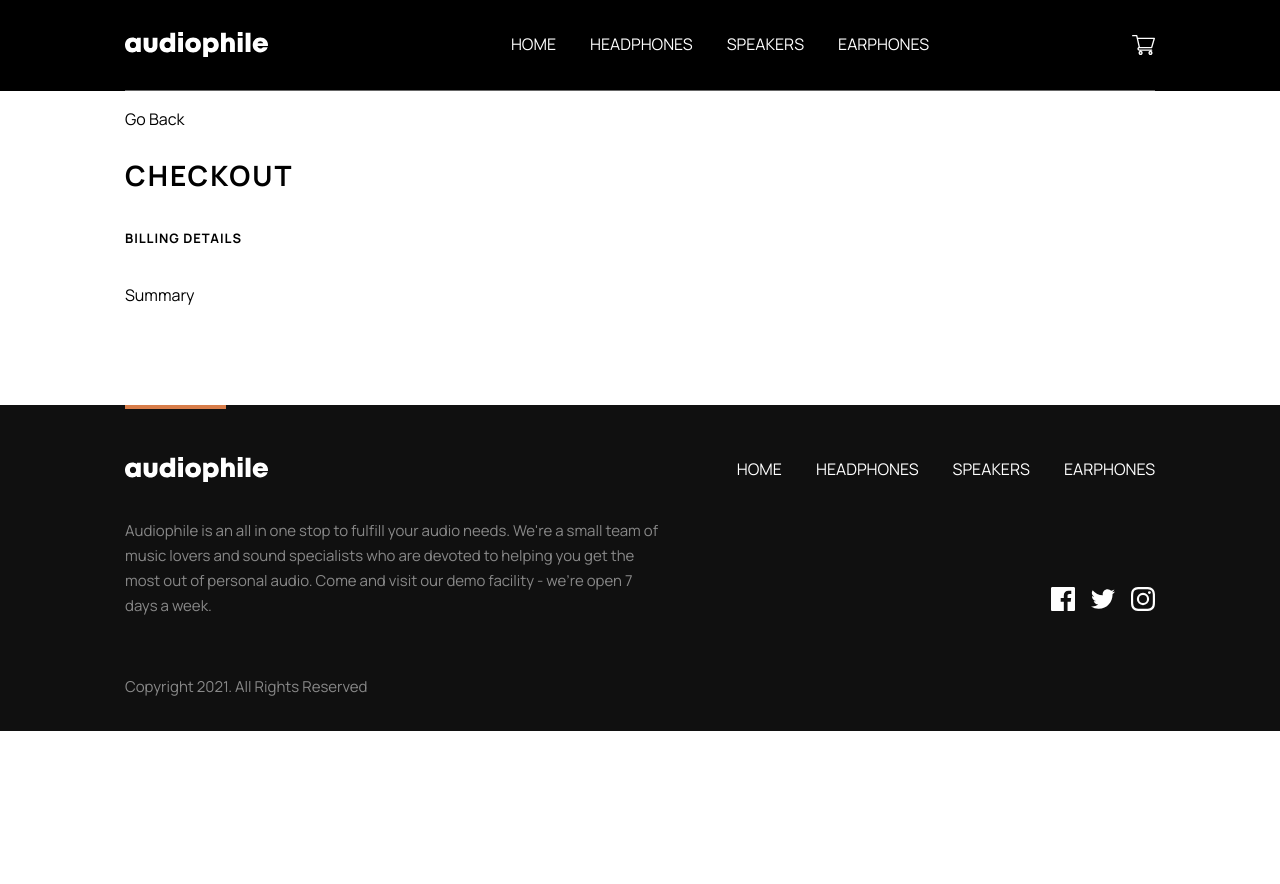
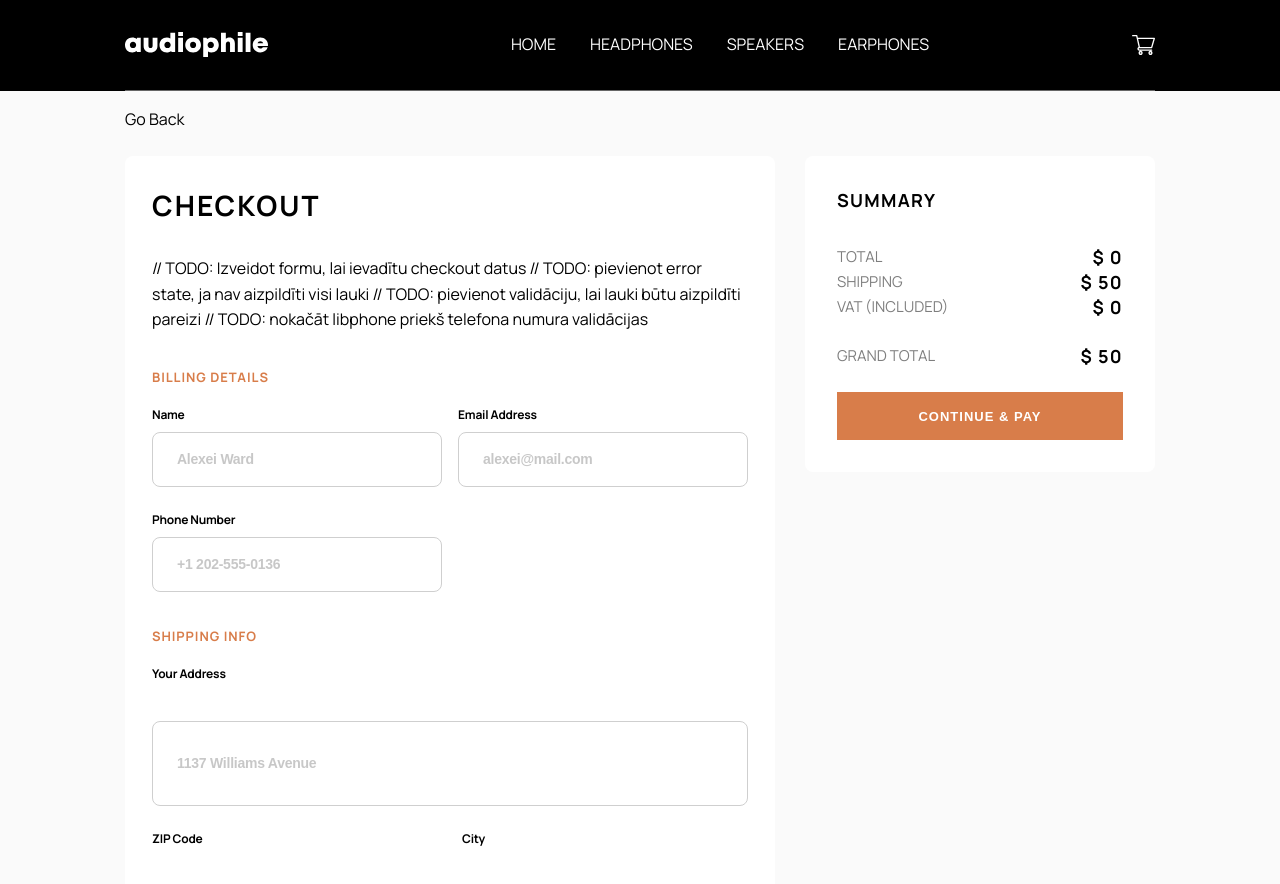
Before and after one commit to GFJankavs/vue-audiophile-ecommerce, a Vue app: page /checkout in a window 1280 px wide. Shown: the top 884 px of the page. Before the commit the page ends 800 px from the top, so only its background shows below. Built offline with nearby package versions, Linux system fonts and the light colour scheme.

Commit message:
feat(app): Views - Checkout

```diff
--- a/src/components/ButtonAction.vue
+++ b/src/components/ButtonAction.vue
@@ -82,6 +82,7 @@ export default defineComponent({
 
 .btn__full {
   width: 100%;
+  height: 100%;
 }
 
 .btn__link {
--- a/src/components/modal/cart/InfoModalWindow.vue
+++ b/src/components/modal/cart/InfoModalWindow.vue
@@ -1,9 +1,12 @@
+// TODO: Pārsaukt komponenti uz CartModalWindow
+
 <template>
   <div class="inner__wrapper" @click.self="closeModal">
     <div class="inner">
       <div class="cart__products">
         <div class="cart__top">
           <h6 class="font__h6">CART {{ `(${cart.length})` }}</h6>
+          //TODO: Pievienot klasi disabled, ja cart.length === 0, kā arī pareizo stilu
           <button title="" @click="onRemoveAll" :disabled="cart.length === 0">Remove all</button>
         </div>
         <div class="cart__items" v-if="cart.length > 0">
@@ -38,28 +41,9 @@
 <script setup lang="ts">
 import AmountIncrement from '@/components/AmountIncrement.vue'
 import ButtonAction from '@/components/ButtonAction.vue'
+import { formatName, numberWithCommas } from '@/helpers'
 import { useCartStore } from '@/stores/useCartStore'
 import useModalStore from '@/stores/useModalStore'
-
-const numberWithCommas = (x: number) => {
-  return x.toString().replace(/\B(?=(\d{3})+(?!\d))/g, ',')
-}
-
-const formatName = (name: string) => {
-  let formattedName = name.trim()
-
-  formattedName = formattedName.replace('Headphones', '')
-  formattedName = formattedName.replace('Earphones', '')
-  formattedName = formattedName.replace('Speaker', '')
-  formattedName = formattedName.replace('Wireless', '')
-
-  formattedName = formattedName.replace('Mark I', 'MK I')
-  formattedName = formattedName.replace('Mark II', 'MK II')
-
-  formattedName = formattedName.trim()
-
-  return formattedName
-}
 
 const { cartTotal, cart, clearCart } = useCartStore()
 
--- /dev/null
+++ b/src/helpers.ts
@@ -0,0 +1,17 @@
+export const numberWithCommas = (x: number) => x.toString().replace(/\B(?=(\d{3})+(?!\d))/g, ',')
+
+export const formatName = (name: string) => {
+  let formattedName = name.trim()
+
+  formattedName = formattedName.replace('Headphones', '')
+  formattedName = formattedName.replace('Earphones', '')
+  formattedName = formattedName.replace('Speaker', '')
+  formattedName = formattedName.replace('Wireless', '')
+
+  formattedName = formattedName.replace('Mark I', 'MK I')
+  formattedName = formattedName.replace('Mark II', 'MK II')
+
+  formattedName = formattedName.trim()
+
+  return formattedName
+}
--- a/src/views/CheckoutView.vue
+++ b/src/views/CheckoutView.vue
@@ -1,22 +1,124 @@
 <template>
-  <div class="container">
+  <div class="checkout__wrapper">
+    <div class="container checkout__container">
       <button class="checkout__back font__body" @click="onGoBack">Go Back</button>
       <div class="checkout__grid">
         <div class="wrapper">
           <div class="checkout__info">
             <h4 class="font__h4">Checkout</h4>
+            // TODO: Izveidot formu, lai ievadītu checkout datus
+            // TODO: pievienot error state, ja nav aizpildīti visi lauki
+            // TODO: pievienot validāciju, lai lauki būtu aizpildīti pareizi
+            // TODO: nokačāt libphone priekš telefona numura validācijas
             <div class="checkout__info-section">
               <span class="font__subtitle checkout__title">billing details</span>
+              <div class="checkout__inputs checkout__billing">
+                <div class="checkout__input">
+                  <label class="input__label" for="name">Name</label>
+                  <input class="input" type="text" id="name" placeholder="Alexei Ward" />
+                </div>
+                <div class="checkout__input">
+                  <label class="input__label" for="email">Email Address</label>
+                  <input class="input" type="email" id="email" placeholder="alexei@mail.com" />
+                </div>
+                <div class="checkout__input">
+                  <label class="input__label" for="phone">Phone Number</label>
+                  <input class="input" type="text" id="phone" placeholder="+1 202-555-0136" />
                 </div>
               </div>
             </div>
-      <div>Summary</div>
+            <div class="checkout__info-section">
+              <span class="font__subtitle checkout__title">shipping info</span>
+              <div class="checkout__inputs checkout__shipping">
+                <div class="checkout__input input__address">
+                  <label class="input__label" for="address">Your Address</label>
+                  <input class="input" type="text" id="address" placeholder="1137 Williams Avenue" />
+                </div>
+                <div class="checkout__input input__zip">
+                  <label class="input__label" for="zip">ZIP Code</label>
+                  <input class="input" type="text" id="zip" placeholder="10001" />
+                </div>
+                <div class="checkout__input input__city">
+                  <label class="input__label" for="city">City</label>
+                  <input class="input" type="text" id="city" placeholder="New York" />
+                </div>
+                <div class="checkout__input input__country">
+                  <label class="input__label" for="city">Country</label>
+                  //TODO: Izveidot custom input select komponenti no W3Schools
+                  <input class="input" type="text" id="city" placeholder="United States" />
+                </div>
+              </div>
+            </div>
+            <div class="checkout__info-section">
+              <span class="font__subtitle checkout__title">payment details</span>
+              <div class="checkout__inputs">
+                <div class="checkout__input">
+                  <label class="input__label" for="address">Payment Method</label>
+                  <input class="input" type="text" id="address" placeholder="1137 Williams Avenue" />
+                </div>
+              </div>
+            </div>
+          </div>
+        </div>
+        <div class="summary">
+          <div class="summary__products">
+            <div class="summary__top">
+              <h6 class="font__h6">Summary</h6>
+            </div>
+            <div class="summary__items" v-if="cart.length > 0">
+              <div v-for="item of cart" :key="item.id" class="item">
+                <div class="item__product">
+                  <img :src="item.img" :alt="item.name" class="item__img" />
+                  <div class="item__text">
+                    <h5 class="font__body item__name">{{ formatName(item.name) }}</h5>
+                    <span class="item__price">$ {{ numberWithCommas(item.price) }}</span>
+                  </div>
+                </div>
+                <span class="font__body item__amount"> x{{ item.amount }} </span>
+              </div>
+            </div>
+            <div class="summary__info-grid">
+              <div class="info__top">
+                <div class="summary__info">
+                  <h6 class="font__body info__title">TOTAL</h6>
+                  <span class="font__h6">$ {{ numberWithCommas(cartTotal) }}</span>
+                </div>
+                <div class="summary__info">
+                  <h6 class="font__body info__title">SHIPPING</h6>
+                  <span class="font__h6">$ {{ numberWithCommas(cartShipping) }}</span>
+                </div>
+                <div class="summary__info">
+                  <h6 class="font__body info__title">VAT (INCLUDED)</h6>
+                  <span class="font__h6">$ {{ numberWithCommas(Math.round(cartVat)) }}</span>
+                </div>
+              </div>
+              <div class="summary__info">
+                <h6 class="font__body info__title">GRAND TOTAL</h6>
+                <span class="font__h6">$ {{ numberWithCommas(cartTotal + cartShipping) }}</span>
+              </div>
+            </div>
+          </div>
+          <div class="summary__btn">
+            <ButtonAction text="Continue & Pay" variant="primary" :fullWidth="true" />
+          </div>
+        </div>
+      </div>
     </div>
   </div>
 </template>
 
-<script lang="ts" setup>
+<script setup lang="ts">
+import ButtonAction from '@/components/ButtonAction.vue'
+import { formatName, numberWithCommas } from '@/helpers'
 import router from '@/router'
+import { useCartStore } from '@/stores/useCartStore'
+import { toRaw } from 'vue'
+
+const store = useCartStore()
+
+console.log(toRaw(store))
+
+const { cart, cartTotal, cartShipping, cartVat } = useCartStore()
 
 const onGoBack = () => {
   router.back()
@@ -24,6 +126,15 @@ const onGoBack = () => {
 </script>
 
 <style scoped>
+.checkout__wrapper {
+  height: 100%;
+  background-color: #fafafa;
+}
+
+.checkout__container {
+  height: 100%;
+}
+
 .checkout__back {
   all: unset;
   cursor: pointer;
@@ -33,12 +144,13 @@ const onGoBack = () => {
 .checkout__grid {
   display: grid;
   gap: 32px;
-  margin-bottom: 96px;
+  padding-bottom: 96px;
 }
 
 .wrapper {
   background: #fff;
   border-radius: 8px;
+  padding: 30px 27px;
 }
 
 .checkout__info {
@@ -51,8 +163,173 @@ const onGoBack = () => {
   gap: 16px;
 }
 
+.checkout__title {
+  color: #d87d4a;
+}
+
 .checkout__inputs {
   display: grid;
   gap: 24px;
 }
+
+.checkout__input {
+  display: grid;
+  gap: 9px;
+}
+
+.input__label {
+  color: #000;
+  font-size: 12px;
+  font-style: normal;
+  font-weight: 700;
+  line-height: normal;
+  letter-spacing: -0.214px;
+}
+
+.input {
+  background: #fff;
+  border: 1px solid #cfcfcf;
+  border-radius: 8px;
+  padding: 18px 24px 19px;
+  font-size: 14px;
+  font-style: normal;
+  font-weight: 700;
+  line-height: normal;
+  letter-spacing: -0.25px;
+}
+
+.input::placeholder {
+  opacity: 0.4;
+}
+
+.summary {
+  border-radius: 8px;
+  background-color: #fff;
+  padding: 32px;
+  display: flex;
+  flex-direction: column;
+  gap: 24px;
+  user-select: none;
+  width: 100%;
+}
+
+.summary__products {
+  display: grid;
+  gap: 32px;
+}
+
+.summary__top {
+  display: flex;
+  align-items: center;
+  justify-content: space-between;
+}
+
+.summary__items {
+  display: grid;
+  gap: 24px;
+}
+
+.item {
+  display: flex;
+  align-items: center;
+  justify-content: space-between;
+  flex-wrap: nowrap;
+  width: 100%;
+}
+
+.item__product {
+  display: flex;
+  align-items: center;
+  gap: 16px;
+}
+
+.item__img {
+  width: 64px;
+  height: 64px;
+  border-radius: 8px;
+  background-color: #f1f1f1;
+}
+
+.item__name {
+  color: #000;
+  font-weight: 700;
+}
+
+.item__amount {
+  color: #000;
+  font-weight: 700;
+  opacity: 0.5;
+}
+
+.item__price {
+  opacity: 0.5;
+  font-size: 14px;
+  font-style: normal;
+  font-weight: 700;
+  line-height: 25px;
+}
+
+.summary__info-grid {
+  display: grid;
+  gap: 24px;
+}
+
+.summary__info {
+  display: flex;
+  align-items: center;
+  justify-content: space-between;
+}
+
+.summary__btn {
+  height: 48px;
+  width: 100%;
+}
+
+.info__title {
+  font-weight: 500;
+  opacity: 0.5;
+}
+
+@media (min-width: 768px) {
+  .checkout__billing {
+    grid-template-columns: 1fr 1fr;
+    gap: 24px 16px;
+  }
+
+  .checkout__shipping {
+    grid-template-columns: 1fr 1fr;
+    grid-template-rows: repeat(3, 1fr);
+    grid-template-areas:
+      'address address'
+      'zip city'
+      'country .';
+  }
+
+  .input__address {
+    grid-area: address;
+  }
+
+  .input__zip {
+    grid-area: zip;
+  }
+
+  .input__city {
+    grid-area: city;
+  }
+
+  .input__country {
+    grid-area: country;
+  }
+}
+
+@media (min-width: 1024px) {
+  .checkout__grid {
+    grid-template-columns: 1fr 350px;
+    gap: 0 30px;
+  }
+
+  .summary {
+    height: fit-content;
+  }
+}
 </style>
```
Also changed, not shown: 1 other file (tests, documents, lock files or other folders). Lines whose indentation alone changed are shown as unchanged.
